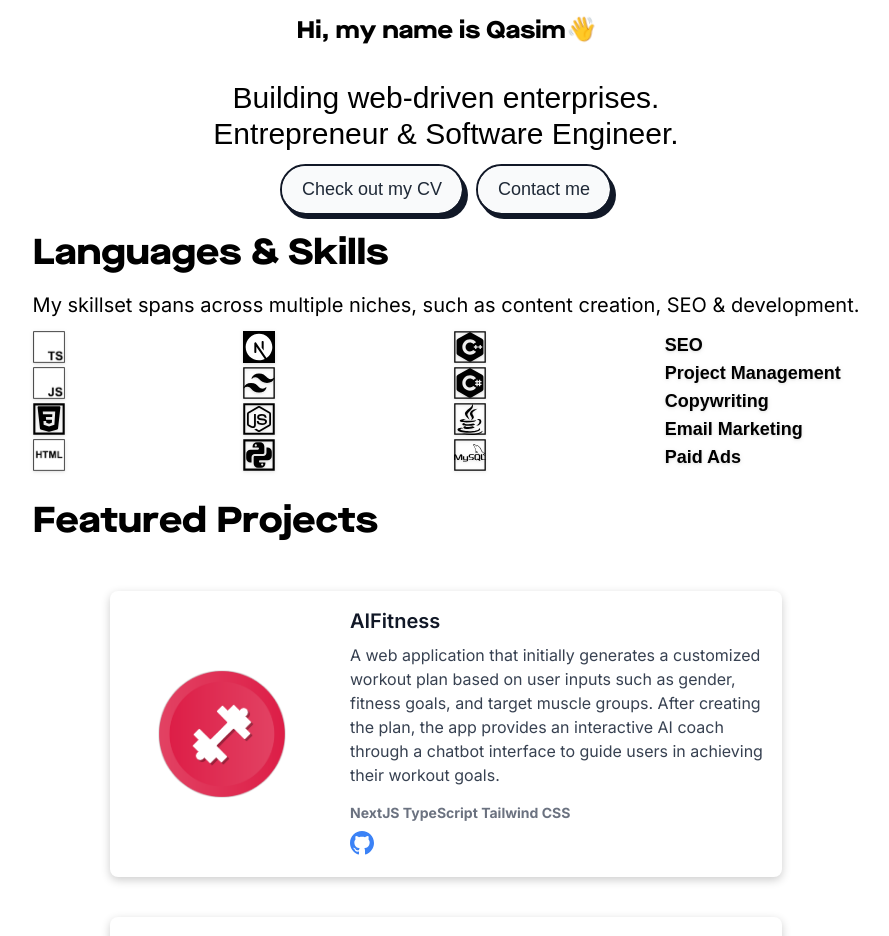
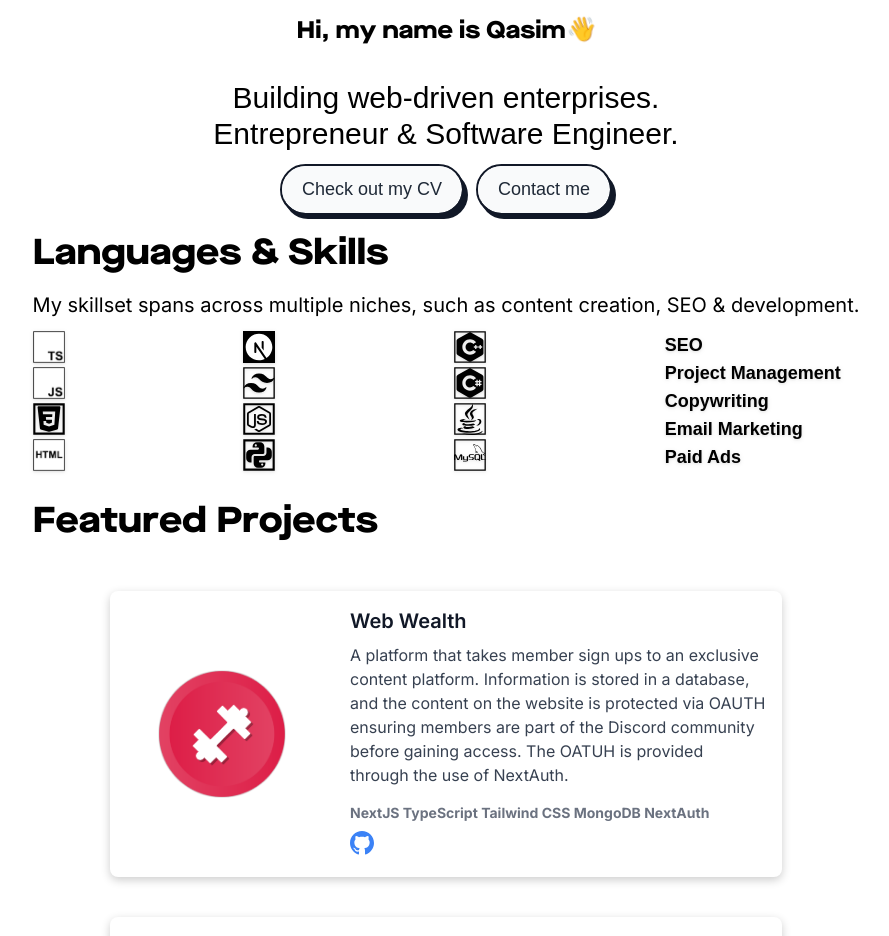
Before and after one commit to theqasim/qasimfyi, a Next.js app: page / in a window 1280 px wide. Shown: the top 936 px of the page, without its empty margins (194-1083 px from the left). Built offline with nearby package versions, Linux system fonts and the light colour scheme.

Commit message:
added ww project and shadow fixes

```diff
--- a/src/components/ProjectsList.tsx
+++ b/src/components/ProjectsList.tsx
@@ -23,7 +23,7 @@ const ProjectsList = () => {
           </a>
         </h1>
         <div className="grid grid-cols-2 gap-4 py-3 max-md:grid-cols-1 md:place-items-center max-sm:grid-cols-1 max-sm:place-items-center mb-4">
-          <div className="text-black bg-white rounded-lg p-4 h-70 w-96 transition ease-in-out delay-120 hover:-translate-y-2 duration-300 relative drop-shadow-lg">
+          <div className="text-black bg-white rounded-lg p-4 h-70 w-96 transition ease-in-out delay-120 hover:-translate-y-2 duration-300 relative shadow-[0_3px_10px_rgb(0,0,0,0.2)]">
             <Image
               priority
               src="/resources/assets/folder.png"
@@ -69,7 +69,7 @@ const ProjectsList = () => {
               />
             </div>
           </div>
-          <div className="text-black bg-white rounded-lg p-4 h-70 w-96 transition ease-in-out delay-120 hover:-translate-y-2 duration-300 relative drop-shadow-lg">
+          <div className="text-black bg-white rounded-lg p-4 h-70 w-96 transition ease-in-out delay-120 hover:-translate-y-2 duration-300 relative shadow-[0_3px_10px_rgb(0,0,0,0.2)]">
             <Image
               priority
               src="/resources/assets/folder.png"
@@ -123,7 +123,7 @@ const ProjectsList = () => {
               />
             </div>
           </div>
-          <div className="text-black bg-white rounded-lg p-4 h-70 w-96 transition ease-in-out delay-120 hover:-translate-y-2 duration-300 relative drop-shadow-lg">
+          <div className="text-black bg-white rounded-lg p-4 h-70 w-96 transition ease-in-out delay-120 hover:-translate-y-2 duration-300 relative shadow-[0_3px_10px_rgb(0,0,0,0.2)]">
             <Image
               priority
               src="/resources/assets/folder.png"
@@ -183,7 +183,7 @@ const ProjectsList = () => {
               />
             </div>
           </div>
-          <div className="text-black bg-white rounded-lg p-4 h-70 w-96 transition ease-in-out delay-120 hover:-translate-y-2 duration-300 relative drop-shadow-lg">
+          <div className="text-black bg-white rounded-lg p-4 h-70 w-96 transition ease-in-out delay-120 hover:-translate-y-2 duration-300 relative shadow-[0_3px_10px_rgb(0,0,0,0.2)]">
             <Image
               priority
               src="/resources/assets/folder.png"
@@ -236,7 +236,7 @@ const ProjectsList = () => {
           id="hidden-projects"
           className="grid grid-cols-2 gap-4 py-3 max-md:grid-cols-1 md:place-items-center max-sm:grid-cols-1 max-sm:place-items-center mb-4 hidden"
         >
-          <div className="text-black bg-white rounded-lg p-4 h-70 w-96 transition ease-in-out delay-120 hover:-translate-y-2 duration-300 relative drop-shadow-lg">
+          <div className="text-black bg-white rounded-lg p-4 h-70 w-96 transition ease-in-out delay-120 hover:-translate-y-2 duration-300 relative shadow-[0_3px_10px_rgb(0,0,0,0.2)]">
             <Image
               priority
               src="/resources/assets/folder.png"
@@ -292,7 +292,7 @@ const ProjectsList = () => {
               />
             </div>
           </div>
-          <div className="text-black bg-white rounded-lg p-4 h-70 w-96 transition ease-in-out delay-120 hover:-translate-y-2 duration-300 relative drop-shadow-lg">
+          <div className="text-black bg-white rounded-lg p-4 h-70 w-96 transition ease-in-out delay-120 hover:-translate-y-2 duration-300 relative shadow-[0_3px_10px_rgb(0,0,0,0.2)]">
             <Image
               priority
               src="/resources/assets/folder.png"
@@ -340,7 +340,7 @@ const ProjectsList = () => {
               />
             </div>
           </div>
-          <div className="text-black bg-white rounded-lg p-4 h-70 w-96 transition ease-in-out delay-120 hover:-translate-y-2 duration-300 relative drop-shadow-lg">
+          <div className="text-black bg-white rounded-lg p-4 h-70 w-96 transition ease-in-out delay-120 hover:-translate-y-2 duration-300 relative shadow-[0_3px_10px_rgb(0,0,0,0.2)]">
             <Image
               priority
               src="/resources/assets/folder.png"
@@ -387,7 +387,7 @@ const ProjectsList = () => {
               />
             </div>
           </div>
-          <div className="text-black bg-white rounded-lg p-4 h-70 w-96 transition ease-in-out delay-120 hover:-translate-y-2 duration-300 relative drop-shadow-lg">
+          <div className="text-black bg-white rounded-lg p-4 h-70 w-96 transition ease-in-out delay-120 hover:-translate-y-2 duration-300 relative shadow-[0_3px_10px_rgb(0,0,0,0.2)]">
             <Image
               priority
               src="/resources/assets/folder.png"
--- a/src/components/higlightedProjects.tsx
+++ b/src/components/higlightedProjects.tsx
@@ -1,4 +1,3 @@
-// components/Portfolio.js
 import Image from "next/image";
 
 interface ProjectCardProps {
@@ -65,6 +64,15 @@ const ProjectCard: React.FC<ProjectCardProps> = ({
 const featuredProjects = [
   {
     url: "/resources/assets/aifitness.png",
+    title: "Web Wealth",
+    description:
+      "A platform that takes member sign ups to an exclusive content platform. Information is stored in a database, and the content on the website is protected via OAUTH ensuring members are part of the Discord community before gaining access. The OATUH is provided through the use of NextAuth.",
+    smallText: "NextJS  TypeScript  Tailwind CSS MongoDB NextAuth",
+    githubUrl: "https://github.com/theqasim/WW",
+    newTabUrl: "https://qasim.biz",
+  },
+  {
+    url: "/resources/assets/aifitness.png",
     title: "AIFitness",
     description:
       "A web application that initially generates a customized workout plan based on user inputs such as gender, fitness goals, and target muscle groups. After creating the plan, the app provides an interactive AI coach through a chatbot interface to guide users in achieving their workout goals.",
@@ -96,10 +104,10 @@ function HighlightedProjects() {
   return (
     <div className="space-y-10">
       {" "}
-      {/* Adjusted from space-y-4 to space-y-8 for more space between projects */}
+      {}
       <h1 className="text-4xl font-bold self-start mb-12 mt-4">
         {" "}
-        {/* Added mb-8 for more space below the title */}
+        {}
         <a className="text-black transition-all duration-500 ease-in-out border-b-4 border-transparent hover:border-black font-maison">
           Featured Projects
         </a>
```
